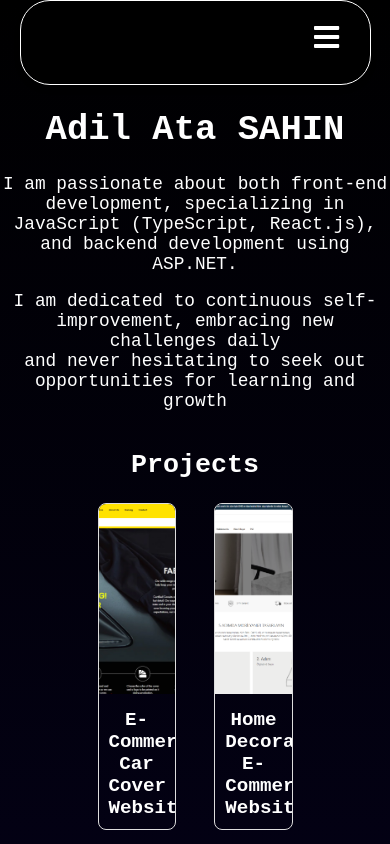
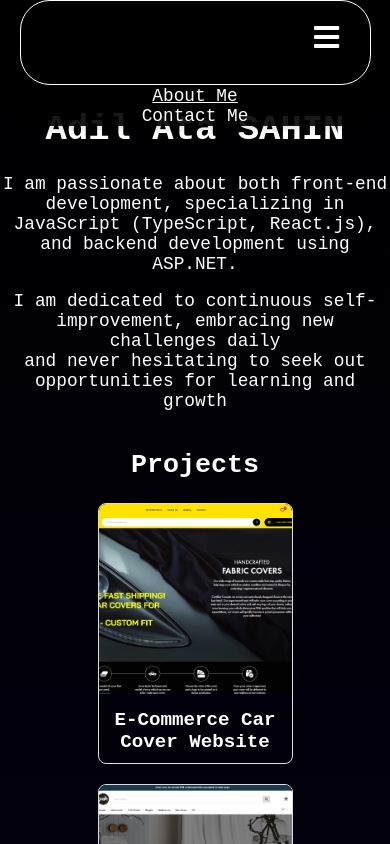
Before and after one commit to AtaSahin/personal-website, a React (Create React App) app: page / in a window 390 px wide. Both pictures are taken after a click on the icon 326 px from the left and 36 px from the top of the page. Shown: the top 844 px of the page. Built offline with nearby package versions, Linux system fonts and the light colour scheme.

Commit message:
responsiveness adjusted

```diff
--- a/src/App.css
+++ b/src/App.css
@@ -83,6 +83,16 @@
   animation-delay: 1s;
   font-family: "Courier New", Courier, monospace;
 }
+/* Media Query for Mobile */
+@media screen and (max-width: 768px) {
+  .project-cards {
+    padding: 0;
+  }
+
+  .project-card {
+    width: 100%;
+  }
+}
 
 @keyframes fadeIn {
   from {
--- a/src/components/Navbar/index.js
+++ b/src/components/Navbar/index.js
@@ -1,4 +1,5 @@
-import React from "react";
+import React, { useState } from "react";
+import { NavLink as Link } from "react-router-dom";
 import {
   Nav,
   NavLink,
@@ -9,24 +10,35 @@ import {
 } from "./navbarElements";
 
 const Navbar = () => {
+  const [isOpen, setIsOpen] = useState(false);
+
+  const toggleMenu = () => {
+    setIsOpen(!isOpen);
+  };
+
   return (
     <>
       <Nav>
-        <Bars />
+        <Bars onClick={toggleMenu} />
 
-        <NavMenu>
-          <NavLink to="/" className="welcome-text">
+        <NavMenu isOpen={isOpen}>
+          <NavLink to="/" className="welcome-text" onClick={toggleMenu}>
             About Me
           </NavLink>
 
-          <NavLink to="/contact-me" activeStyle className="welcome-text">
+          <NavLink
+            to="/contact-me"
+            activeStyle={{ textDecoration: "underline" }}
+            className="welcome-text"
+            onClick={toggleMenu}
+          >
             Contact Me
           </NavLink>
         </NavMenu>
         <NavBtn>
           <NavBtnLink
             target="_blank"
-            to="https://drive.google.com/file/d/1pCyrTCbgzlO9adKztKhxNAbSojqnW-Ax/view?usp=drive_link"
+            href="https://drive.google.com/file/d/1pCyrTCbgzlO9adKztKhxNAbSojqnW-Ax/view?usp=drive_link"
             className="welcome-text"
           >
             Preview Resume
--- a/src/components/Navbar/navbarElements.js
+++ b/src/components/Navbar/navbarElements.js
@@ -14,8 +14,8 @@ export const Nav = styled.nav`
   width: 90%;
   box-sizing: border-box;
   margin: 0 auto;
-  box-shadow: 0 4px 6px rgba(0, 0, 0, 0.1); /* 3D gölge */
-  border: 1px solid #fff; /* İnce beyaz sınır */
+  box-shadow: 0 4px 6px rgba(0, 0, 0, 0.1);
+  border: 1px solid #fff;
 `;
 
 export const ContactSection = styled.div`
@@ -75,7 +75,16 @@ export const NavMenu = styled.div`
   align-items: center;
   margin-right: -24px;
   @media screen and (max-width: 768px) {
-    display: none;
+    display: ${({ isOpen }) => (isOpen ? "flex" : "none")};
+    flex-direction: column;
+    position: absolute;
+    top: 85px;
+    left: 0;
+    width: 100%;
+    background: rgba(0, 0, 0, 0.9);
+    border-radius: 0 0 30px 30px;
+    box-shadow: 0 4px 6px rgba(0, 0, 0, 0.1);
+    z-index: 11;
   }
 `;
 
```
